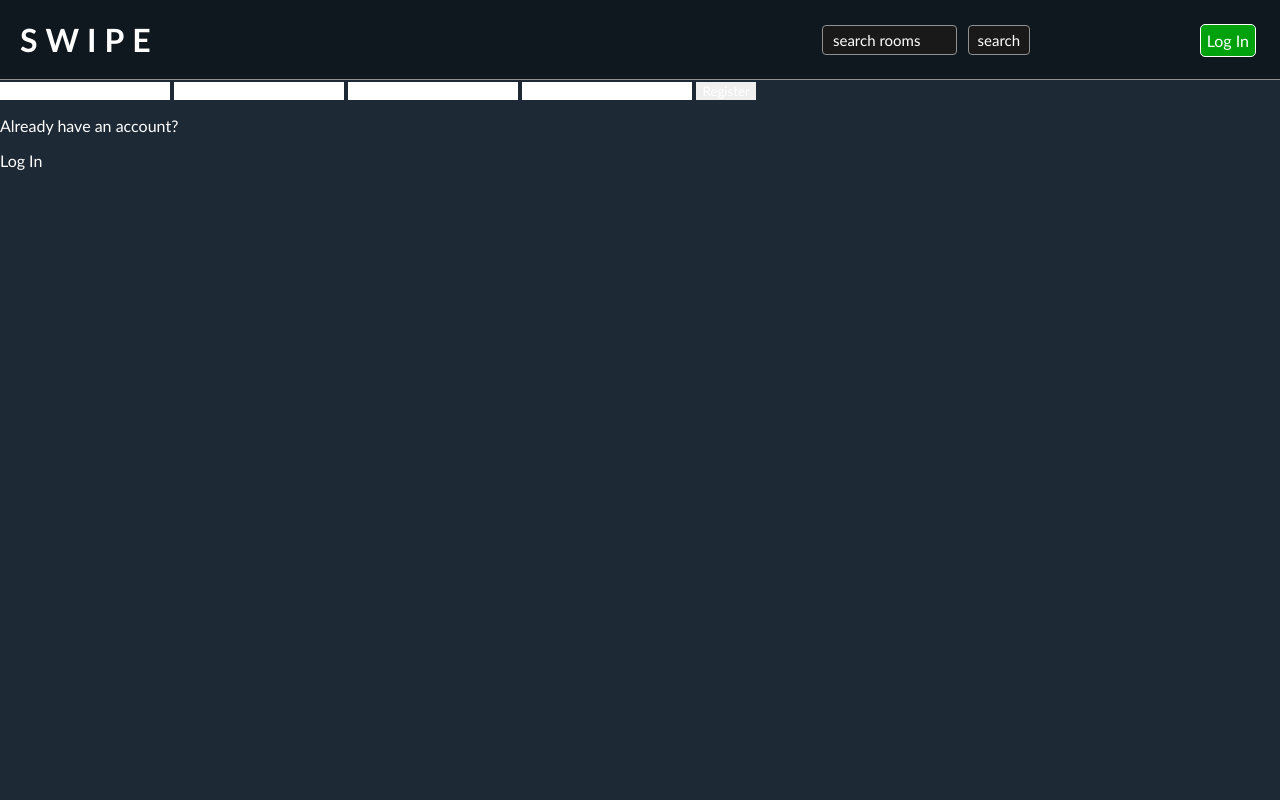
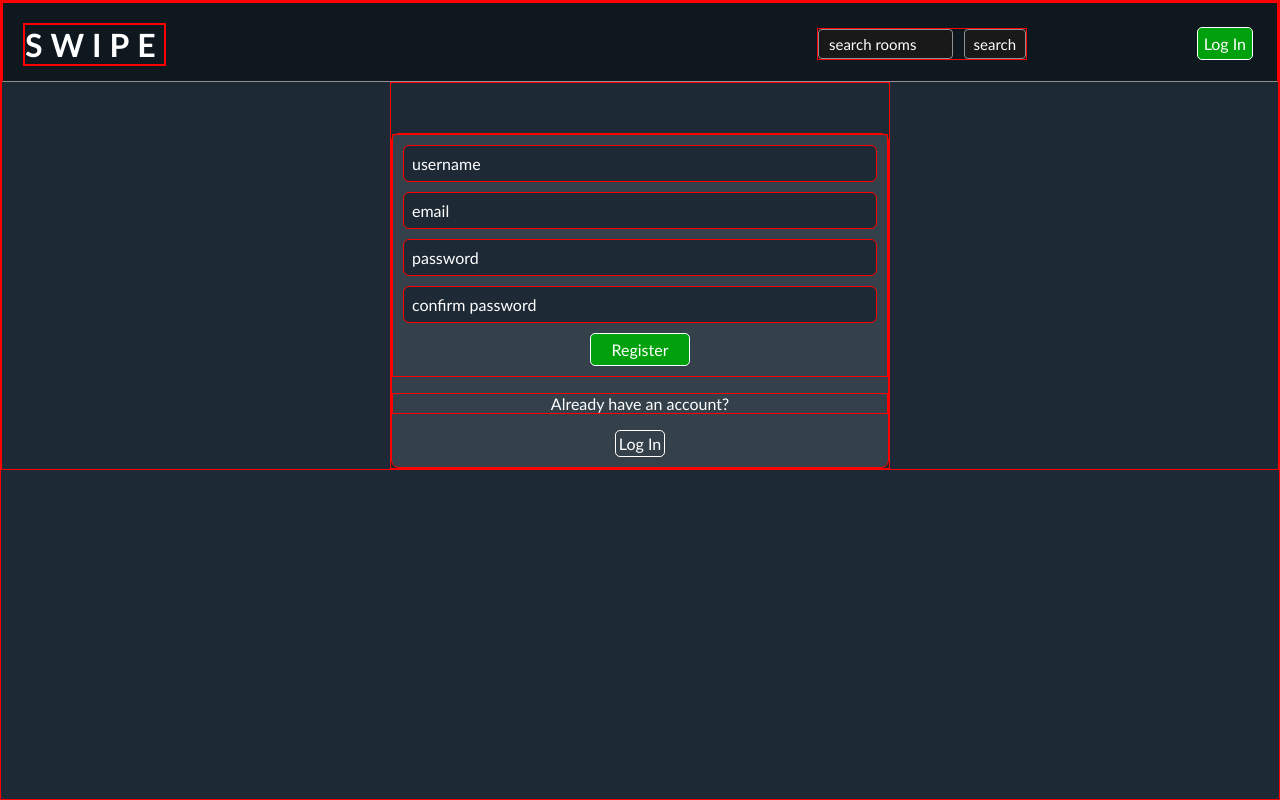
Before and after one commit to aangelalvarez/swipe, a Django app: page /register/ in a window 1280 px wide. Run offline with Django 4.2, Linux system fonts and the light colour scheme.

Commit message:
login_register css added

```diff
--- a/base/static/styles/login_register.css
+++ b/base/static/styles/login_register.css
@@ -0,0 +1,76 @@
+.loginRegisterContainer {
+    max-width: 500px;
+    margin: auto;
+    text-align: center;
+
+}
+
+.loginFormContainer {
+    border-radius: 8px;
+    height: 100%;
+    background-color: rgba(255, 255, 255, 0.1);
+    margin-top: 50px;
+}
+
+.registerFormContainer {
+    background-color: rgba(255, 255, 255, 0.1);
+    margin-top: 50px;
+    border-radius: 8px;
+}
+
+.loginRegisterForm {
+    padding: 10px;
+    text-align: center;
+}
+
+.loginRegisterInput {
+    width: 100%;
+    padding: 8px;
+    border-radius: 6px;
+    margin-bottom: 10px;
+    background-color: #1d2a35;
+    font-size: 16px;
+}
+
+.loginRegisterInput:focus {
+    outline: none;
+    border: 1px solid white;
+}
+
+.loginRegisterButton {
+    background-color: rgb(0, 161, 13);
+    right: 0;
+    padding: 6px;
+    transition: 0.15s;
+    font-size: 16px;
+    border-radius: 5px;
+    right: 0;
+    color: white;
+    border: 1px solid white;
+    display: inline-block;
+    width: 100px;
+    margin: auto;
+}
+
+.loginRegisterButton:hover {
+    filter:brightness(125%);
+    cursor:pointer;
+}
+
+.signupRegisterLink {
+    right: 0;
+    padding: 3px;
+    transition: 0.15s;
+    font-size: 16px;
+    border-radius: 5px;
+    right: 0;
+    color: white;
+    border: 1px solid white;
+    display: inline-block;
+    margin-bottom: 10px;
+    transition: 0.2s;
+}
+
+.signupRegisterLink:hover {
+    padding: 3px 5px;
+}
--- a/base/static/styles/main.css
+++ b/base/static/styles/main.css
@@ -10,6 +10,7 @@ body, html {
     border: none;
     font-family: 'Trebuchet MS', 'Lucida Sans Unicode', 'Lucida Grande', 'Lucida Sans', Arial, sans-serif;
     color: white;
+    border: 1px solid red;
 }
 
 a:link { text-decoration: none; }
--- a/base/templates/base/login_register.html
+++ b/base/templates/base/login_register.html
@@ -2,34 +2,37 @@
 
 {% block content %}
 
+<div class="loginRegisterContainer">
     {% if page == 'login' %}
-<div>
-    <form method="POST">
+    <div class="loginFormContainer">
+        <form class="loginRegisterForm" method="POST">
             {% csrf_token %}
-        <input type="email" name="email" placeholder="email"/>
-        <input type="password" name="password" placeholder="username"/>
-        <input type="submit" value="Login" />
+            <input class="loginRegisterInput"type="password" name="password" placeholder="username"/>
+            <input class="loginRegisterInput"type="email" name="email" placeholder="email"/>
+            <input class="loginRegisterButton" type="submit" value="Log In" />
         </form>
 
         <p>Haven't signed up yet?</p>
-    <a href="{% url 'register' %}">Sign Up</a>
+        <a class="signupRegisterLink" href="{% url 'register' %}">Sign Up</a>
     </div>
 
     {% else %}
-<div>
-    <form method="POST">
+    <div class="registerFormContainer">
+        <form method="POST" class="loginRegisterForm">
             {% csrf_token %}
-        <input type="text" name="username" placeholder="username">
-        <input type="email" name="email" placeholder="email">
-        <input type="password" name="password" placeholder="password">
-        <input type="password" name="passwordConfirmation" placeholder="passwordConfirmation">
-        <input type="submit" value="Register" />
+            <input class="loginRegisterInput" type="text" name="username" placeholder="username">
+            <input class="loginRegisterInput" type="email" name="email" placeholder="email">
+            <input class="loginRegisterInput" type="password" name="password" placeholder="password">
+            <input class="loginRegisterInput"type="password" name="passwordConfirmation" placeholder="confirm password">
+            <input class="loginRegisterButton" type="submit" value="Register" />
         </form>
 
         <p>Already have an account?</p>
-    <a href="{% url 'login' %}">Log In</a>
+        <a class="signupRegisterLink" href="{% url 'login' %}">Log In</a>
     </div>
 
     {% endif %}
+</div>
+
 
 {% endblock content %}
```
Also changed, not shown: db.sqlite3. Lines whose indentation alone changed are shown as unchanged.
